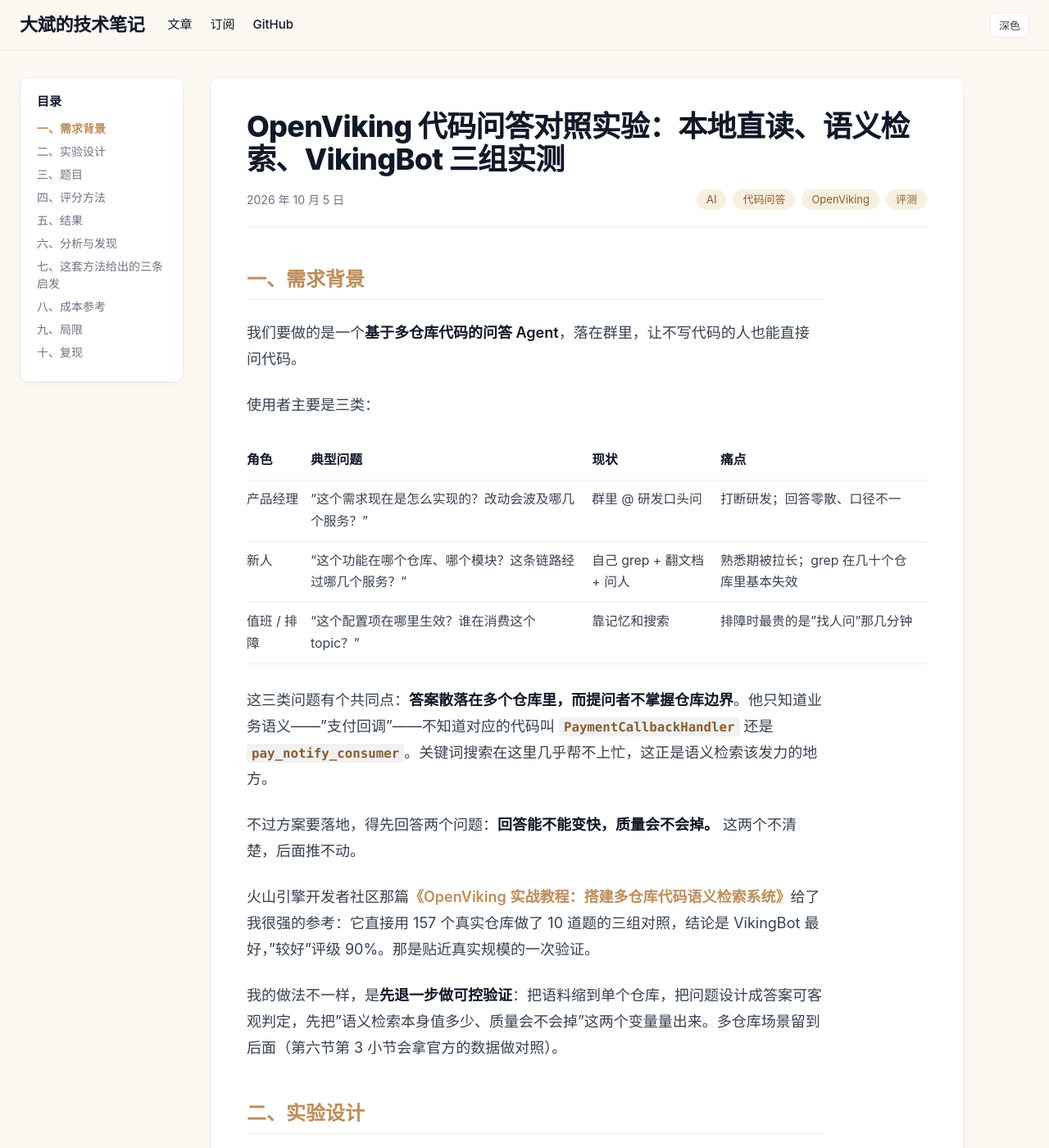
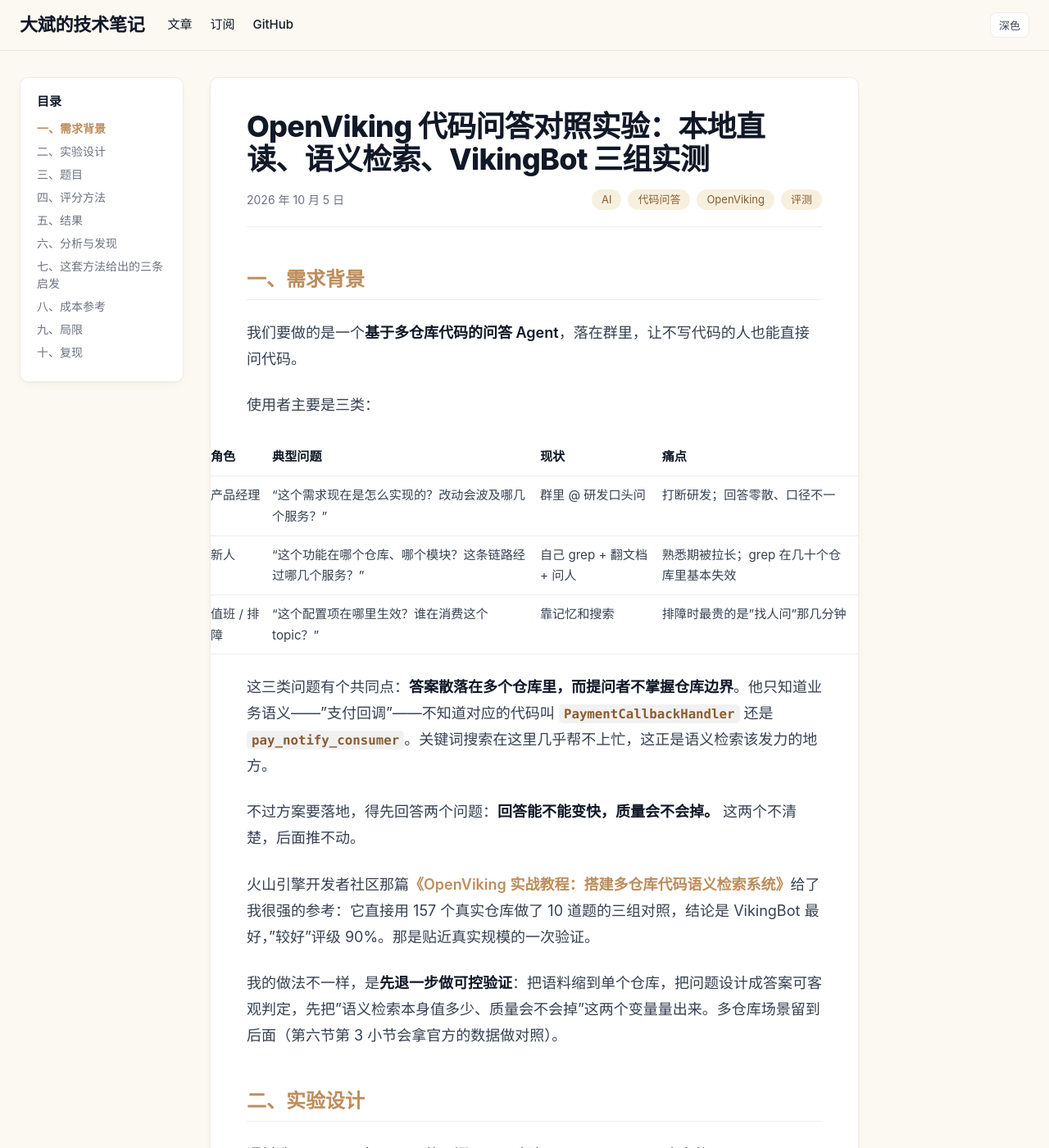
Before and after one commit to shengbinxu/shengbinxu.github.io, a Jekyll site: the page built from _posts/2026-10-05-ai-codebase-qa-benchmark.md, in a window 1280 px wide and 1400 px high. Shown: the whole window at 82% size. Built offline with Jekyll 4.4.1, drawn with Linux system fonts in a browser that asks for light colours; a style sheet for code colours, icons or effects is not loaded.

Commit message:
修右侧空白带：卡片宽度改为跟随正文，表格改为吃掉卡片内边距，避免长路径被劈开

```diff
--- a/assets/css/style.css
+++ b/assets/css/style.css
@@ -153,7 +153,7 @@
   align-items: flex-start;
 }
 
-.layout-main { flex: 1; min-width: 0; max-width: 920px; }
+.layout-main { flex: 1; min-width: 0; max-width: calc(var(--measure) + 88px); }
 
 /* ------------------------------------------------------------------ 卡片 */
 
@@ -269,7 +269,13 @@
 .prose > * { max-width: var(--measure); }
 
 /* 表格与代码块不参与限宽，可用满卡片 */
-.prose > table,
+.prose > table {
+  /* 表格吃掉卡片左右内边距，比正文多 88px，避免长路径被从中间劈开 */
+  width: calc(100% + 88px);
+  margin-left: -44px;
+  max-width: none;
+  font-size: 0.84em;
+}
 .prose > pre { max-width: 100%; }
 
 .prose p { margin: 24px 0; }
@@ -366,10 +372,7 @@
 }
 
 .prose table {
-  width: 100%;
-  margin: 28px 0;
   border-collapse: collapse;
-  font-size: 0.875em;
   box-sizing: border-box;
   line-height: 1.7;
   display: block;
@@ -552,3 +555,12 @@
   .filter-label { width: auto; padding-top: 0; }
   .filter-select { width: 100%; }
 }
+
+/* 表格单元格内允许长串在必要时断行。
+   否则 viking://user/default/resources/nanobot 这类长路径会把表格
+   的最小宽度撑到 800px 以上，逼出横向滚动条。
+   用 anywhere 而非 break-word：只有 anywhere 会影响 min-content 计算。 */
+.prose table th,
+.prose table td { overflow-wrap: anywhere; }
+
+.prose table code { overflow-wrap: anywhere; }
```
